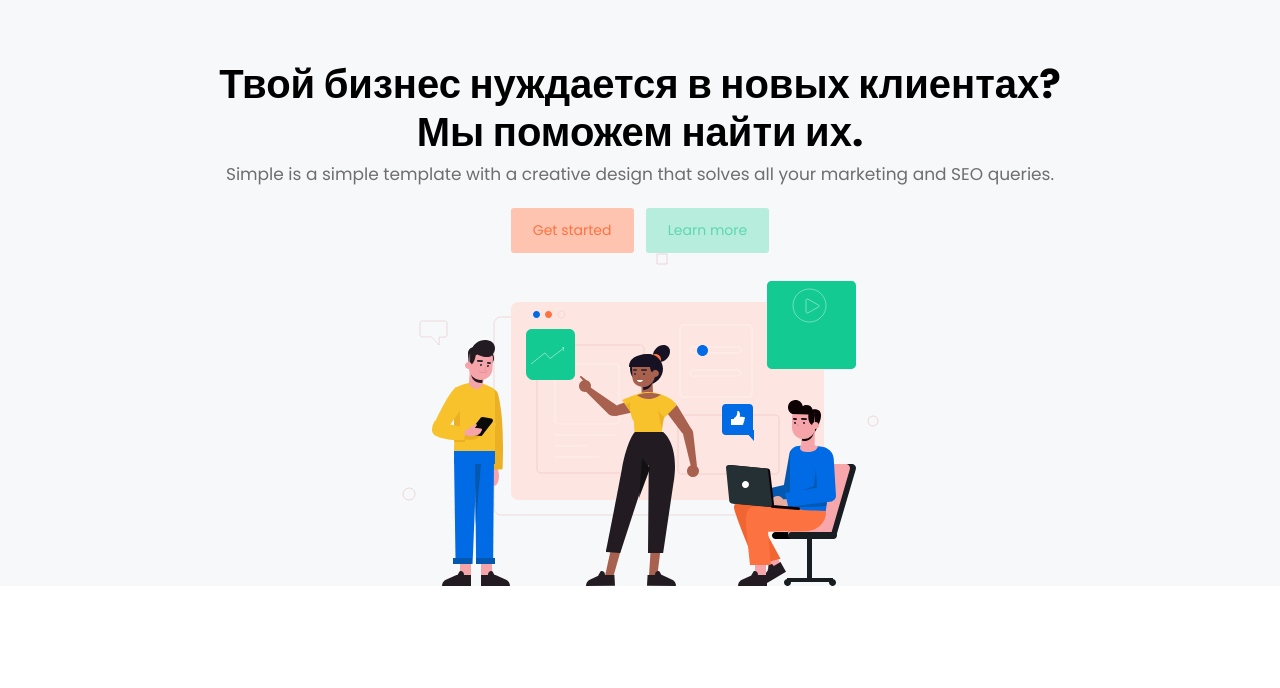
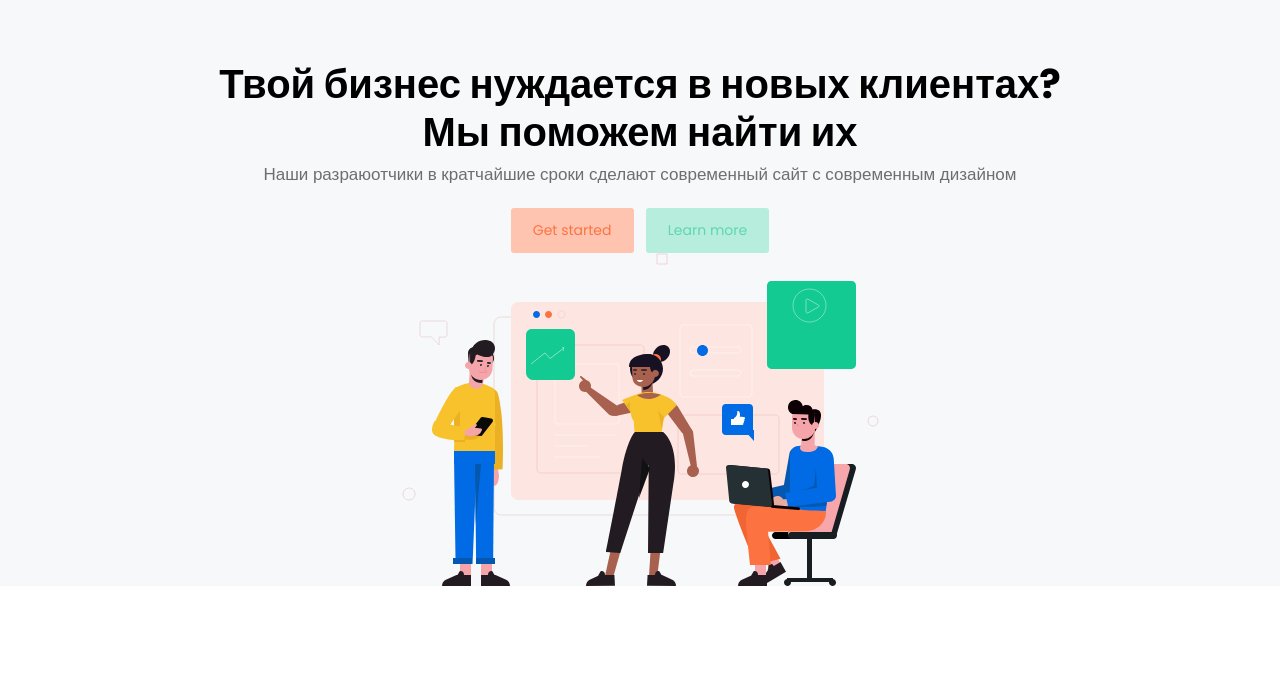
Before and after one commit to KonecKonca/landing-it, a website: page index.html in a window 1280 px wide. Shown: the part 95-783 px from the top of the page. Drawn offline with Linux system fonts and the light colour scheme.

Commit message:
fix content

```diff
--- a/index.html
+++ b/index.html
@@ -53,8 +53,8 @@
   </header>
   <div class="banner" >
     <div class="container">
-      <h1 class="font-weight-semibold">Твой бизнес нуждается в новых клиентах?<br>Мы поможем найти их.</h1>
-      <h6 class="font-weight-normal text-muted pb-3">Simple is a simple template with a creative design that solves all your marketing and SEO queries.</h6>
+      <h1 class="font-weight-semibold">Твой бизнес нуждается в новых клиентах?<br>Мы поможем найти их</h1>
+      <h6 class="font-weight-normal text-muted pb-3">Наши разраюотчики в кратчайшие сроки сделают современный сайт с современным дизайном</h6>
       <div>
         <button class="btn btn-opacity-light mr-1">Get started</button>
         <button class="btn btn-opacity-success ml-1">Learn more</button>
```
